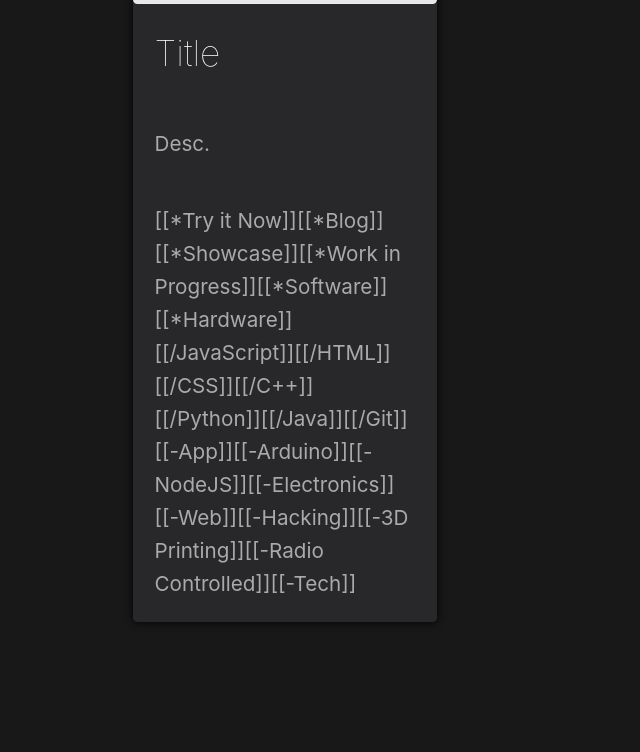
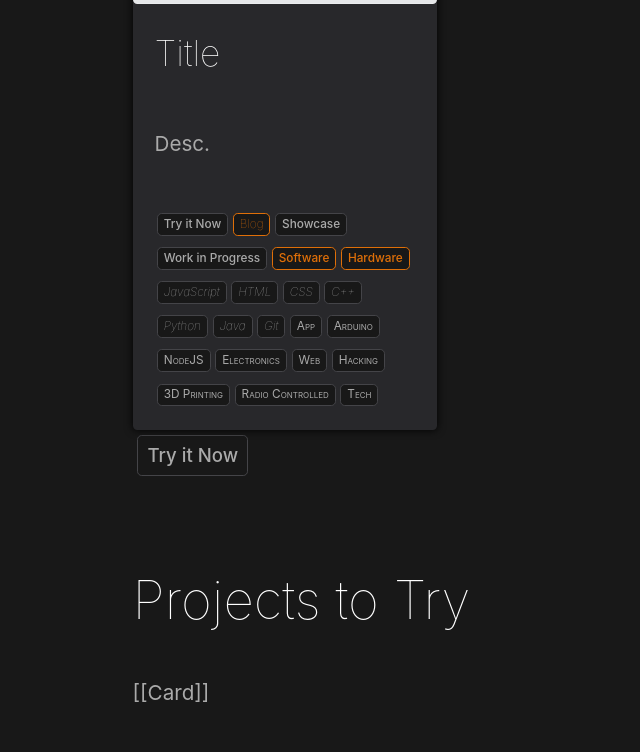
Before and after one commit to Bricktech2000/Website, a Next.js app in the folder website/: page / in a window 1280 px wide. Shown: the part 1046-1798 px from the top of the page, without its empty margins (0-640 px from the left). Built offline with nearby package versions, Linux system fonts and the light colour scheme.

Commit message:
implemented `tag` component

```diff
--- a/website/pages/api/getPostInfo.js
+++ b/website/pages/api/getPostInfo.js
@@ -1,5 +1,5 @@
 export default async function getPostInfo(id) {
-  var res = await fetch('./' + id + '/info.json');
+  var res = await fetch('./' + id + '/index.json');
   var info = await res.json();
   return { id: id, ...info };
 }
--- /dev/null
+++ b/website/private/api/tagMap.js
@@ -0,0 +1,24 @@
+export default {
+  'Try it Now': 'b',
+  '*Blog': 'b',
+  'Showcase': 'b',
+  'Work in Progress': 'b',
+  'Software': 'b',
+  'Hardware': 'b',
+  'JavaScript': 'i',
+  'HTML': 'i',
+  'CSS': 'i',
+  'C++': 'i',
+  'Python': 'i',
+  'Java': 'i',
+  'Git': 'i',
+  'App': 'u',
+  'Arduino': 'u',
+  'NodeJS': 'u',
+  'Electronics': 'u',
+  'Web': 'u',
+  'Hacking': 'u',
+  '3D Printing': 'u',
+  'Radio Controlled': 'u',
+  'Tech': 'u',
+}
--- a/website/private/components/card.js
+++ b/website/private/components/card.js
@@ -18,13 +18,14 @@
       //return ...;
     }
     var Card2 = React.forwardRef(({ onClick, href }, ref) => (
+      <React.Fragment>
         <a
           className={styles.card + ' ' + styles.nor + ' ' + styles.row}
           style={{ width: '30%' }}
           href={href}
           onClick={onClick}
         >
-        <img src={'/' + this.state.id + '/thumbnail.jpg'} alt="" />
+          <img src={'/' + this.state.id + '/index.jpg'} alt="" />
           <div
             className={styles.title + ' ' + styles['markup-h2'] + ' markup-h2'}
           >
@@ -33,10 +34,12 @@
           <div className={styles.desc}>{this.state.desc}</div>
           <div className={styles.tags}>
             {this.state.tags.map((tag) => (
-            <Tag key={tag} label={tag} type={'auto'} mini={true} />
+              <Tag key={tag} label={tag} mini={true} />
             ))}
           </div>
         </a>
+        <Tag key={'Try it Now'} label={'Try it Now'} mini={false} />
+      </React.Fragment>
     ));
     return (
       <Link href={'/' + this.state.id}>
--- a/website/private/components/tag.js
+++ b/website/private/components/tag.js
@@ -1,9 +1,48 @@
 import React, { Component } from 'react';
+import Link from 'next/link';
+import tagMap from '../api/tagMap';
+
+import styles from './tag.module.css';
 
 class Tag extends Component {
   state = {};
   render() {
-    return <React.Fragment>{'[[' + this.props.label + ']]'}</React.Fragment>;
+    var tagClassType = styles[tagMap[this.props.label]];
+    var tagClassMini = this.props.mini ? styles.mini : '';
+    var tagLabel = this.props.label;
+    var tagActive = this.props.active;
+
+    if (tagActive === undefined) {
+      tagActive =
+        {
+          Blog: 'on',
+          Software: 'on',
+          Hardware: 'on',
+        }[this.props.label] || 'off';
+    }
+    var tagClassActive = styles[tagActive];
+    var tag = (
+      <div
+        className={
+          styles.tag +
+          ' ' +
+          tagClassType +
+          ' ' +
+          tagClassMini +
+          ' ' +
+          tagClassActive
+        }
+      >
+        {tagLabel}
+      </div>
+    );
+
+    if (this.props.mini) {
+      return tag;
+    }
+    return (
+      <Link href={'/' + this.props.label.replaceAll(' ', '-')}>{tag}</Link>
+    );
   }
 }
 
--- /dev/null
+++ b/website/private/components/tag.module.css
@@ -0,0 +1,56 @@
+.tag {
+  color: var(--dark-text);
+  display: inline-block;
+  cursor: pointer;
+  text-decoration: none;
+  white-space: nowrap;
+  margin: calc(var(--smart-res-unit) * 0.4);
+  border-radius: calc(var(--smart-res-unit) * 0.4);
+  border: calc(var(--smart-unit) * 0.15) solid var(--card2-bg);
+  transition: color 0.125s ease-in-out, border-color 0.125s ease-in-out,
+    transform 0.125s ease-in-out;
+  -webkit-tap-highlight-color: var(--color-d);
+
+  font-size: calc(var(--smart-res-unit) * 4 - var(--smart-unit) * 3.25);
+  padding: calc(var(--smart-res-unit) * 1 - var(--smart-unit) * 0.8125)
+    calc(var(--smart-res-unit) * 2 - var(--smart-unit) * 1.625);
+}
+.mini {
+  font-size: calc(var(--smart-res-unit) * 1);
+  margin: calc(var(--smart-res-unit) * 0.2);
+  padding: calc(var(--smart-res-unit) * 0.075) calc(var(--smart-res-unit) * 0.5);
+}
+.off {
+  background: var(--bg);
+  color: var(--text);
+  font-weight: lighter;
+}
+.on {
+  background: var(--bg);
+  border-color: var(--color);
+  color: var(--color);
+  font-weight: lighter;
+}
+/*https://stackoverflow.com/questions/10964729/javascript-style-overriding-css-hover*/
+
+.on:not(.mini):hover {
+  color: var(--color) !important;
+  border-color: var(--color) !important;
+  transform: translateY(-4%);
+}
+.off:not(.mini):hover {
+  color: var(--color) !important;
+  transform: translateY(-4%);
+}
+
+.u {
+  text-decoration: none;
+  font-variant: small-caps;
+  font-weight: 400;
+}
+.b {
+  font-weight: 500;
+}
+.i {
+  font-style: italic;
+}
--- /dev/null
+++ b/website/public/TEMPL/index.json
@@ -0,0 +1,30 @@
+{
+  "title": "Title",
+  "date": "2020-00-00",
+  "tags": [
+    "Try it Now",
+    "Blog",
+    "Showcase",
+    "Work in Progress",
+    "Software",
+    "Hardware",
+    "JavaScript",
+    "HTML",
+    "CSS",
+    "C++",
+    "Python",
+    "Java",
+    "Git",
+    "App",
+    "Arduino",
+    "NodeJS",
+    "Electronics",
+    "Web",
+    "Hacking",
+    "3D Printing",
+    "Radio Controlled",
+    "Tech"
+  ],
+  "btns": { "Try it!": ":./Crash.js", "Code": "#code" },
+  "desc": "Desc."
+}
--- a/website/public/TEMPL/info.json
+++ /dev/null
@@ -1,7 +0,0 @@
-{
-  "title": "Title",
-  "date": "2020-00-00",
-  "tags": ["*Try it Now", "*Blog", "*Showcase", "*Work in Progress", "*Software", "*Hardware", "/JavaScript", "/HTML", "/CSS", "/C++", "/Python", "/Java", "/Git", "-App", "-Arduino", "-NodeJS", "-Electronics", "-Web", "-Hacking", "-3D Printing", "-Radio Controlled", "-Tech"],
-  "btns": {"Try it!": ":./Crash.js", "Code": "#code"},
-  "desc": "Desc."
-}
```
Also changed, not shown: website/public/TEMPL/index.jpg (renamed from website/public/TEMPL/thumbnail.jpg), website/public/TEMPL/index.png (renamed from website/public/TEMPL/thumbnail.png). Lines whose indentation alone changed are shown as unchanged.
